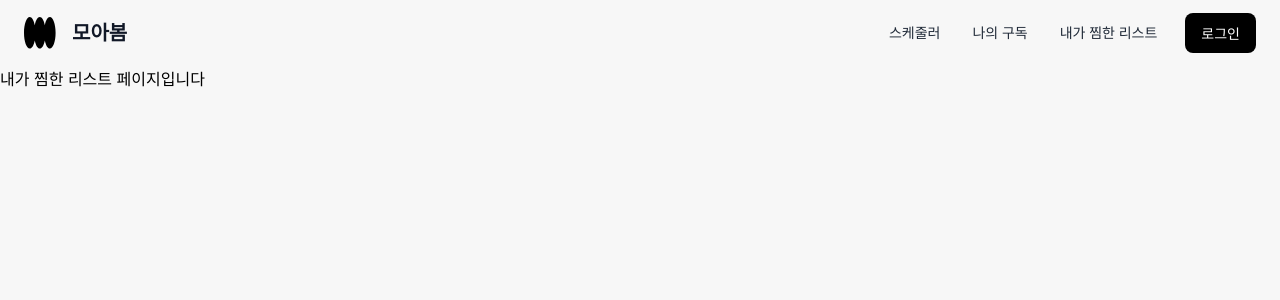
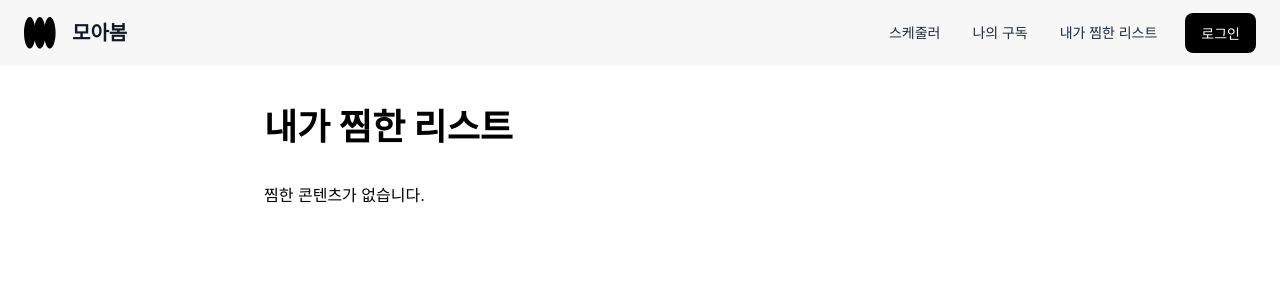
Before and after one commit to SE-MoaBom/SE-MoaBom-Front, a React (Vite) app: page /wishlist in a window 1280 px wide. Shown: the top 300 px of the page. Built offline with nearby package versions, Linux system fonts and the light colour scheme.

Commit message:
feat: 내가 찜한 리스트 UI 구현

```diff
--- a/src/components/ContentModal.tsx
+++ b/src/components/ContentModal.tsx
@@ -2,16 +2,19 @@ import React from "react";
 import { type Content } from "../api/contentService";
 import "../styles/contentModal.css";
 
+// props 타입 정의에 onAddToWishlist 추가
 interface ContentModalProps {
   content: Content;
   isOpen: boolean;
   onClose: () => void;
+  onAddToWishlist: (content: Content) => void; // 찜 목록에 추가하는 함수
 }
 
 const ContentModal: React.FC<ContentModalProps> = ({
   content,
   isOpen,
   onClose,
+  onAddToWishlist, // props로부터 onAddToWishlist 함수 받기
 }) => {
   if (!isOpen) return null;
 
@@ -41,6 +44,12 @@ const ContentModal: React.FC<ContentModalProps> = ({
       parts.push(content.genres.join(", "));
     if (content.runtime) parts.push(content.runtime);
     return parts.join(" · ");
+  };
+
+  // 추가 버튼 클릭 시 실행될 핸들러 함수
+  const handleAddClick = () => {
+    onAddToWishlist(content); // Context의 함수를 호출하여 아이템 추가
+    onClose(); // 아이템을 추가한 후 모달 닫기
   };
 
   return (
@@ -108,7 +117,8 @@ const ContentModal: React.FC<ContentModalProps> = ({
 
             {/* Action Button */}
             <div className="modal-action-section">
-              <button className="modal-add-button">
+              {/* 버튼에 onClick 이벤트 연결 */}
+              <button className="modal-add-button" onClick={handleAddClick}>
                 <svg width="20" height="20" viewBox="0 0 20 20" fill="none">
                   <path
                     d="M10 4V16M4 10H16"
--- /dev/null
+++ b/src/contexts/WishlistContext.tsx
@@ -0,0 +1,60 @@
+import { createContext, useState, useContext } from "react";
+import type { ReactNode } from "react";
+// MainPage에서 사용하는 Content 타입을 그대로 가져오기
+import { type Content } from "../api/contentService";
+
+// Context에 담길 데이터와 함수의 타입 정의
+interface WishlistContextType {
+  wishlist: Content[]; // 찜한 목록 배열
+  addToWishlist: (content: Content) => void; // 목록에 추가하는 함수
+  removeFromWishlist: (contentId: number) => void; // 목록에서 삭제하는 함수
+}
+
+// Context 생성. 처음에는 아무 값도 없음
+const WishlistContext = createContext<WishlistContextType | undefined>(
+  undefined
+);
+
+// 다른 컴포넌트들이 이 Context를 쉽게 사용할 수 있도록 도와주는 커스텀 훅
+export const useWishlist = () => {
+  const context = useContext(WishlistContext);
+  if (!context) {
+    throw new Error(
+      "useWishlist는 반드시 WishlistProvider 안에서 사용해야 합니다."
+    );
+  }
+  return context;
+};
+
+// 앱 전체에 찜 목록 데이터를 제공할 Provider 컴포넌트
+export const WishlistProvider = ({ children }: { children: ReactNode }) => {
+  // useState를 이용해 실제 찜 목록 데이터를 저장하고 관리
+  const [wishlist, setWishlist] = useState<Content[]>([]);
+
+  // 찜 목록에 아이템을 추가하는 함수
+  const addToWishlist = (contentToAdd: Content) => {
+    // 이미 목록에 있는지 확인해서 중복 추가를 방지
+    if (!wishlist.some((item) => item.id === contentToAdd.id)) {
+      setWishlist((prevWishlist) => [...prevWishlist, contentToAdd]);
+      alert(`'${contentToAdd.title}'이(가) 보고싶은 목록에 추가되었습니다.`);
+    } else {
+      alert(`'${contentToAdd.title}'은(는) 이미 목록에 있습니다.`);
+    }
+  };
+
+  // 찜 목록에서 아이템을 삭제하는 함수
+  const removeFromWishlist = (contentId: number) => {
+    setWishlist((prevWishlist) =>
+      prevWishlist.filter((item) => item.id !== contentId)
+    );
+  };
+
+  // Provider는 value를 통해 찜 목록 데이터와 함수들을 하위 컴포넌트에게 전달
+  const value = { wishlist, addToWishlist, removeFromWishlist };
+
+  return (
+    <WishlistContext.Provider value={value}>
+      {children}
+    </WishlistContext.Provider>
+  );
+};
--- a/src/main.tsx
+++ b/src/main.tsx
@@ -2,9 +2,13 @@ import React from "react";
 import ReactDOM from "react-dom/client";
 import App from "./App.tsx";
 import "./index.css";
+import { WishlistProvider } from "./contexts/WishlistContext.tsx"; // WishlistProvider 불러오기
 
 ReactDOM.createRoot(document.getElementById("root")!).render(
   <React.StrictMode>
-    <App />
+    {/* 2. <App /> 컴포넌트를 <WishlistProvider>로 감싸주기 */}
+    <WishlistProvider>
+      <App />
+    </WishlistProvider>
   </React.StrictMode>
 );
--- a/src/pages/MainPage.tsx
+++ b/src/pages/MainPage.tsx
@@ -4,6 +4,7 @@ import ContentModal from "../components/ContentModal";
 import { type Content } from "../api/contentService";
 import "../styles/mainPage.css";
 import { useNavigate } from "react-router-dom";
+import { useWishlist } from "../contexts/WishlistContext"; // useWishlist 훅 불러오기
 
 type ContentTab = "popular" | "upcoming" | "ending";
 
@@ -172,6 +173,7 @@ const MainPage: React.FC = () => {
     ],
   };
 
+  const { addToWishlist } = useWishlist(); // useWishlist 훅을 호출하여 addToWishlist 함수 가져오기
   const [activeTab, setActiveTab] = useState<ContentTab>("popular");
   const [heroIndex, setHeroIndex] = useState(0);
   const [popularShows, setPopularShows] = useState<Content[]>([]);
@@ -542,7 +544,11 @@ const MainPage: React.FC = () => {
                     </div>
                     <h4 className="content-title">{show.title}</h4>
                     <div className="content-date">{show.releaseDate}</div>
-                    <button className="add-button">
+                    {/* 버튼에 onClick 이벤트를 추가하고, addToWishlist 함수 연결 */}
+                    <button
+                      className="add-button"
+                      onClick={() => addToWishlist(show)}
+                    >
                       <svg
                         width="16"
                         height="20"
@@ -592,7 +598,11 @@ const MainPage: React.FC = () => {
                     </div>
                     <h4 className="content-title">{show.title}</h4>
                     <div className="content-date">{show.releaseDate}</div>
-                    <button className="add-button">
+                    {/* 버튼에 onClick 이벤트를 추가하고, addToWishlist 함수 연결 */}
+                    <button
+                      className="add-button"
+                      onClick={() => addToWishlist(show)}
+                    >
                       <svg
                         width="16"
                         height="20"
@@ -621,6 +631,7 @@ const MainPage: React.FC = () => {
           content={selectedContent}
           isOpen={isModalOpen}
           onClose={handleCloseModal}
+          onAddToWishlist={addToWishlist} // 모달에도 addToWishlist 함수를 prop으로 전달
         />
       )}
     </div>
--- a/src/pages/WishlistPage.tsx
+++ b/src/pages/WishlistPage.tsx
@@ -1,11 +1,85 @@
 import React from "react";
 import Header from "../components/Header";
+import { useWishlist } from "../contexts/WishlistContext"; // useWishlist 훅 불러오기
+
+import "../styles/WishlistPage.css";
+
+const TrashIcon = () => (
+  <svg
+    xmlns="http://www.w3.org/2000/svg"
+    width="20"
+    height="20"
+    viewBox="0 0 24"
+    fill="none"
+    stroke="currentColor"
+    strokeWidth="2"
+    strokeLinecap="round"
+    strokeLinejoin="round"
+  >
+    <polyline points="3 6 5 6 21 6"></polyline>
+    <path d="M19 6v14a2 2 0 0 1-2 2H7a2 2 0 0 1-2-2V6m3 0V4a2 2 0 0 1 2-2h4a2 2 0 0 1 2 2v2"></path>
+  </svg>
+);
 
 const WishlistPage: React.FC = () => {
+  // 더미 데이터와 useState를 삭제하고, useWishlist 훅으로 데이터 가져오기
+  const { wishlist, removeFromWishlist } = useWishlist();
+
+  // 삭제 버튼 클릭 시, Context의 removeFromWishlist 함수 호출
+  const handleDeleteItem = (idToDelete: number) => {
+    removeFromWishlist(idToDelete);
+    console.log(`${idToDelete}번 아이템 삭제됨`);
+  };
+
   return (
-    <div className="main-page">
+    <div className="page-wrapper">
       <Header />
-      <div>내가 찜한 리스트 페이지입니다</div>
+      <main className="wishlist-container">
+        <h1 className="wishlist-title">내가 찜한 리스트</h1>
+
+        <div className="wishlist-list">
+          {/* wishlist 배열이 비어있는 경우 메시지 표시 */}
+          {wishlist.length === 0 ? (
+            <p>찜한 콘텐츠가 없습니다.</p>
+          ) : (
+            // Context에서 가져온 wishlist 데이터를 화면에 그리기
+            wishlist.map((item) => (
+              <div key={item.id} className="wishlist-item">
+                <div className="item-details">
+                  {/* posterUrl -> image로 속성 이름 맞추기 */}
+                  <img
+                    src={
+                      item.image ||
+                      "https://via.placeholder.com/60x90/ccc/FFFFFF?text=No+Image"
+                    }
+                    alt={`${item.title} 포스터`}
+                    className="item-poster"
+                  />
+                  <div className="item-info">
+                    <span className="item-title">{item.title}</span>
+                    <span className="item-platform">{item.platform}</span>
+                  </div>
+                </div>
+                <button
+                  onClick={() => handleDeleteItem(item.id)}
+                  className="delete-button"
+                >
+                  <TrashIcon />
+                </button>
+              </div>
+            ))
+          )}
+        </div>
+
+        {/* 찜한 목록이 있을 때만 버튼이 보이도록 조건부 렌더링 */}
+        {wishlist.length > 0 && (
+          <div className="recommend-button-container">
+            <button className="recommend-button">
+              이 리스트로 구독 일정 추천받기
+            </button>
+          </div>
+        )}
+      </main>
     </div>
   );
 };
--- /dev/null
+++ b/src/styles/WishlistPage.css
@@ -0,0 +1,106 @@
+/* 페이지 전체 레이아웃 */
+.page-wrapper {
+  display: flex;
+  flex-direction: column;
+  min-height: 100vh;
+  background-color: #ffffff;
+}
+
+/* 찜한 리스트 컨텐츠를 담는 main 영역 */
+.wishlist-container {
+  flex-grow: 1;
+  width: 100%;
+  max-width: 800px;
+  margin: 0 auto;
+  padding: 2rem 1.5rem;
+}
+
+/* "내가 찜한 리스트" 제목 */
+.wishlist-title {
+  font-size: 2.25rem;
+  font-weight: 700;
+  margin-bottom: 2rem;
+}
+
+/* 찜한 아이템들을 감싸는 리스트 */
+.wishlist-list {
+  display: flex;
+  flex-direction: column;
+  gap: 1rem;
+}
+
+/* 찜한 아이템 하나하나의 스타일 */
+.wishlist-item {
+  display: flex;
+  align-items: center;
+  justify-content: space-between;
+  padding: 1rem 0;
+  border-bottom: 1px solid #e5e7eb;
+}
+
+/* 아이템의 왼쪽 부분 (포스터 + 정보) */
+.item-details {
+  display: flex;
+  align-items: center;
+  gap: 1rem;
+}
+
+/* 포스터 이미지 */
+.item-poster {
+  width: 60px;
+  height: 90px;
+  object-fit: cover;
+  border-radius: 4px;
+  box-shadow: 0 2px 4px rgba(0, 0, 0, 0.1);
+}
+
+/* 제목과 플랫폼 정보 */
+.item-info {
+  display: flex;
+  flex-direction: column;
+}
+
+.item-title {
+  font-size: 1.125rem;
+  font-weight: 600;
+}
+
+.item-platform {
+  font-size: 0.875rem;
+  color: #6b7280;
+}
+
+/* 삭제 버튼 */
+.delete-button {
+  background: none;
+  border: none;
+  cursor: pointer;
+  color: #9ca3af;
+  padding: 0.5rem;
+}
+
+.delete-button:hover {
+  color: #ef4444;
+}
+
+/* 하단 추천받기 버튼 컨테이너 */
+.recommend-button-container {
+  margin-top: 2rem;
+  text-align: center;
+}
+
+/* 추천받기 버튼 */
+.recommend-button {
+  background-color: #111827;
+  color: white;
+  font-weight: 600;
+  padding: 0.75rem 1.5rem;
+  border: none;
+  border-radius: 8px;
+  cursor: pointer;
+  transition: background-color 0.2s;
+}
+
+.recommend-button:hover {
+  background-color: #374151;
+}
```
